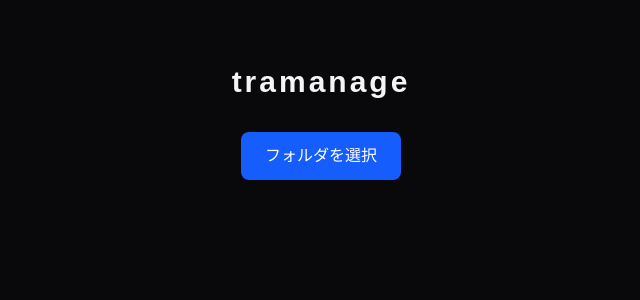
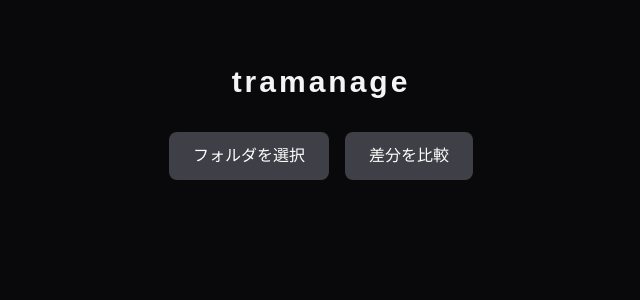
Before and after one commit to andooo26/tramanage, a Next.js app: page / in a window 1280 px wide. Shown: the top 300 px of the page, without its empty margins (319-959 px from the left). Built offline with nearby package versions, Linux system fonts and the light colour scheme.

Commit message:
ファイル差分機能の実装

```diff
--- a/src/app/page.tsx
+++ b/src/app/page.tsx
@@ -20,6 +20,7 @@ async function buildTree(dir: FileSystemDirectoryHandle, dirPath = "") {
   const nodes: TreeNode[] = [];
   const filePaths: string[] = [];
   const dsStoreEntries: DsStoreEntry[] = [];
+  const hiddenEntries: DsStoreEntry[] = [];
   let count = 0;
 
   for (const [name, handle] of entries) {
@@ -29,16 +30,18 @@ async function buildTree(dir: FileSystemDirectoryHandle, dirPath = "") {
       nodes.push({ name, kind: "directory", path, children: sub.nodes });
       filePaths.push(...sub.filePaths);
       dsStoreEntries.push(...sub.dsStoreEntries);
+      hiddenEntries.push(...sub.hiddenEntries);
       count += sub.count;
     } else {
       nodes.push({ name, kind: "file", path, children: [] });
       filePaths.push(path);
       count++;
       if (name === ".DS_Store") dsStoreEntries.push({ parent: dir, name });
+      else if (name.startsWith(".")) hiddenEntries.push({ parent: dir, name });
     }
   }
 
-  return { nodes, filePaths, dsStoreEntries, count };
+  return { nodes, filePaths, dsStoreEntries, hiddenEntries, count };
 }
 
 // 除外拡張子
@@ -96,6 +99,32 @@ function RootTree({ root, nodes }: { root: string; nodes: TreeNode[] }) {
   );
 }
 
+// 差分リストのコンポーネント
+function DiffList({ label, paths, color }: { label: string; paths: string[]; color: "green" | "red" }) {
+  const [open, setOpen] = useState(false);
+  const styles = {
+    green: { border: "border-green-700", text: "text-green-400", arrow: "text-green-500" },
+    red:   { border: "border-red-700",   text: "text-red-400",   arrow: "text-red-500"   },
+  }[color];
+
+  return (
+    <div className={`bg-zinc-900 rounded-xl border ${styles.border}`}>
+      <div
+        className="flex items-center gap-2 p-6 pb-3 cursor-pointer select-none"
+        onClick={() => setOpen((o) => !o)}
+      >
+        <span className={styles.arrow}>{open ? "▾" : "▸"}</span>
+        <span className={`${styles.text} font-semibold text-sm`}>{label} ({paths.length}件)</span>
+      </div>
+      {open && (
+        <ul className={`font-mono text-sm ${styles.text} space-y-1 px-6 pb-6`}>
+          {paths.map((p, i) => <li key={i}>{p}</li>)}
+        </ul>
+      )}
+    </div>
+  );
+}
+
 export default function Home() {
   const [rootDir, setRootDir] = useState<FileSystemDirectoryHandle | null>(null);
   const [result, setResult] = useState<{
@@ -103,23 +132,55 @@ export default function Home() {
     nodes: TreeNode[];
     filePaths: string[];
     dsStoreEntries: DsStoreEntry[];
+    hiddenEntries: DsStoreEntry[];
     count: number;
   } | null>(null);
   const [loading, setLoading] = useState(false);
   const [deleting, setDeleting] = useState(false);
+  const [deletingHidden, setDeletingHidden] = useState(false);
   const [otherOpen, setOtherOpen] = useState(false);
 
+  const [diffResult, setDiffResult] = useState<{
+    rootA: string;
+    rootB: string;
+    onlyA: string[];
+    onlyB: string[];
+    common: number;
+  } | null>(null);
+  const [diffLoading, setDiffLoading] = useState(false);
+
   async function selectFolder() {
+    setDiffResult(null);
     try {
       const dir = await (window as any).showDirectoryPicker();
       setRootDir(dir);
       setLoading(true);
-      const { nodes, filePaths, dsStoreEntries, count } = await buildTree(dir);
-      setResult({ root: dir.name, nodes, filePaths, dsStoreEntries, count });
+      const { nodes, filePaths, dsStoreEntries, hiddenEntries, count } = await buildTree(dir);
+      setResult({ root: dir.name, nodes, filePaths, dsStoreEntries, hiddenEntries, count });
     } catch (e: any) {
       if (e?.name !== "AbortError") console.error(e);
     } finally {
       setLoading(false);
+    }
+  }
+
+  async function selectAndDiff() {
+    setResult(null);
+    try {
+      const dirA = await (window as any).showDirectoryPicker();
+      const dirB = await (window as any).showDirectoryPicker();
+      setDiffLoading(true);
+      const [resA, resB] = await Promise.all([buildTree(dirA), buildTree(dirB)]);
+      const setB = new Set(resB.filePaths);
+      const setA = new Set(resA.filePaths);
+      const onlyA = resA.filePaths.filter((p) => !setB.has(p));
+      const onlyB = resB.filePaths.filter((p) => !setA.has(p));
+      const common = resA.filePaths.filter((p) => setB.has(p)).length;
+      setDiffResult({ rootA: dirA.name, rootB: dirB.name, onlyA, onlyB, common });
+    } catch (e: any) {
+      if (e?.name !== "AbortError") console.error(e);
+    } finally {
+      setDiffLoading(false);
     }
   }
 
@@ -128,8 +189,8 @@ export default function Home() {
     setDeleting(true);
     try {
       await Promise.all(result.dsStoreEntries.map(({ parent, name }) => parent.removeEntry(name)));
-      const { nodes, filePaths, dsStoreEntries, count } = await buildTree(rootDir);
-      setResult({ root: rootDir.name, nodes, filePaths, dsStoreEntries, count });
+      const { nodes, filePaths, dsStoreEntries, hiddenEntries, count } = await buildTree(rootDir);
+      setResult({ root: rootDir.name, nodes, filePaths, dsStoreEntries, hiddenEntries, count });
     } catch (e) {
       console.error(e);
     } finally {
@@ -141,13 +202,22 @@ export default function Home() {
     <div className="min-h-screen bg-zinc-950 text-zinc-100 flex flex-col items-center py-16 px-6">
       <h1 className="text-3xl font-bold mb-8 tracking-widest">tramanage</h1>
 
+      <div className="flex gap-4 mb-10">
         <button
           onClick={selectFolder}
-        disabled={loading}
-        className="mb-10 px-6 py-3 rounded-lg bg-blue-600 hover:bg-blue-500 disabled:opacity-50 text-white font-medium transition-colors"
+          disabled={loading || diffLoading}
+          className="px-6 py-3 rounded-lg bg-zinc-700 hover:bg-zinc-600 disabled:opacity-50 text-white font-medium transition-colors"
         >
-        {loading ? "Loading" : "フォルダを選択"}
+          {loading ? "Loading..." : "フォルダを選択"}
         </button>
+        <button
+          onClick={selectAndDiff}
+          disabled={loading || diffLoading}
+          className="px-6 py-3 rounded-lg bg-zinc-700 hover:bg-zinc-600 disabled:opacity-50 text-white font-medium transition-colors"
+        >
+          {diffLoading ? "比較中..." : "差分を比較"}
+        </button>
+      </div>
 
       {result && !loading && (() => {
         const otherFiles = result.filePaths.filter((p) => !/\.(mp3|jpg|jpeg|png)$/i.test(p));
@@ -174,26 +244,44 @@ export default function Home() {
                 )}
               </div>
             )}
-            {result.dsStoreEntries.length > 0 && (
             <div className="bg-zinc-900 rounded-xl p-6 border border-red-700">
               <div className="flex items-center justify-between">
                 <div className="text-red-400 font-semibold text-sm">.DS_Store ({result.dsStoreEntries.length}件)</div>
                 <button
                   onClick={deleteDsStores}
-                    disabled={deleting}
+                  disabled={deleting || result.dsStoreEntries.length === 0}
                   className="px-4 py-1.5 rounded-lg bg-red-700 hover:bg-red-600 disabled:opacity-50 text-white text-sm font-medium transition-colors"
                 >
                   {deleting ? "削除中..." : "一括削除"}
                 </button>
               </div>
             </div>
-            )}
             <div className="text-right text-zinc-400 text-sm font-mono">
               合計ファイル数: <span className="text-zinc-100 font-semibold">{result.count}</span>
             </div>
           </div>
         );
       })()}
+
+      {diffResult && !diffLoading && (
+        <div className="w-full max-w-3xl space-y-6">
+          <div className="bg-zinc-900 rounded-xl p-6 border border-zinc-700 font-mono text-sm text-zinc-400">
+            <span className="text-green-400">{diffResult.rootA}/</span>
+            <span className="mx-2">と</span>
+            <span className="text-red-400">{diffResult.rootB}/</span>
+            <span className="ml-4">共通: <span className="text-zinc-100 font-semibold">{diffResult.common}</span>件</span>
+          </div>
+          {diffResult.onlyA.length > 0 && (
+            <DiffList label={`${diffResult.rootA} にのみ存在`} paths={diffResult.onlyA} color="green" />
+          )}
+          {diffResult.onlyB.length > 0 && (
+            <DiffList label={`${diffResult.rootB} にのみ存在`} paths={diffResult.onlyB} color="red" />
+          )}
+          {diffResult.onlyA.length === 0 && diffResult.onlyB.length === 0 && (
+            <div className="text-center text-zinc-400 text-sm">差分はありません</div>
+          )}
+        </div>
+      )}
     </div>
   );
 }
```
Lines whose indentation alone changed are shown as unchanged.
